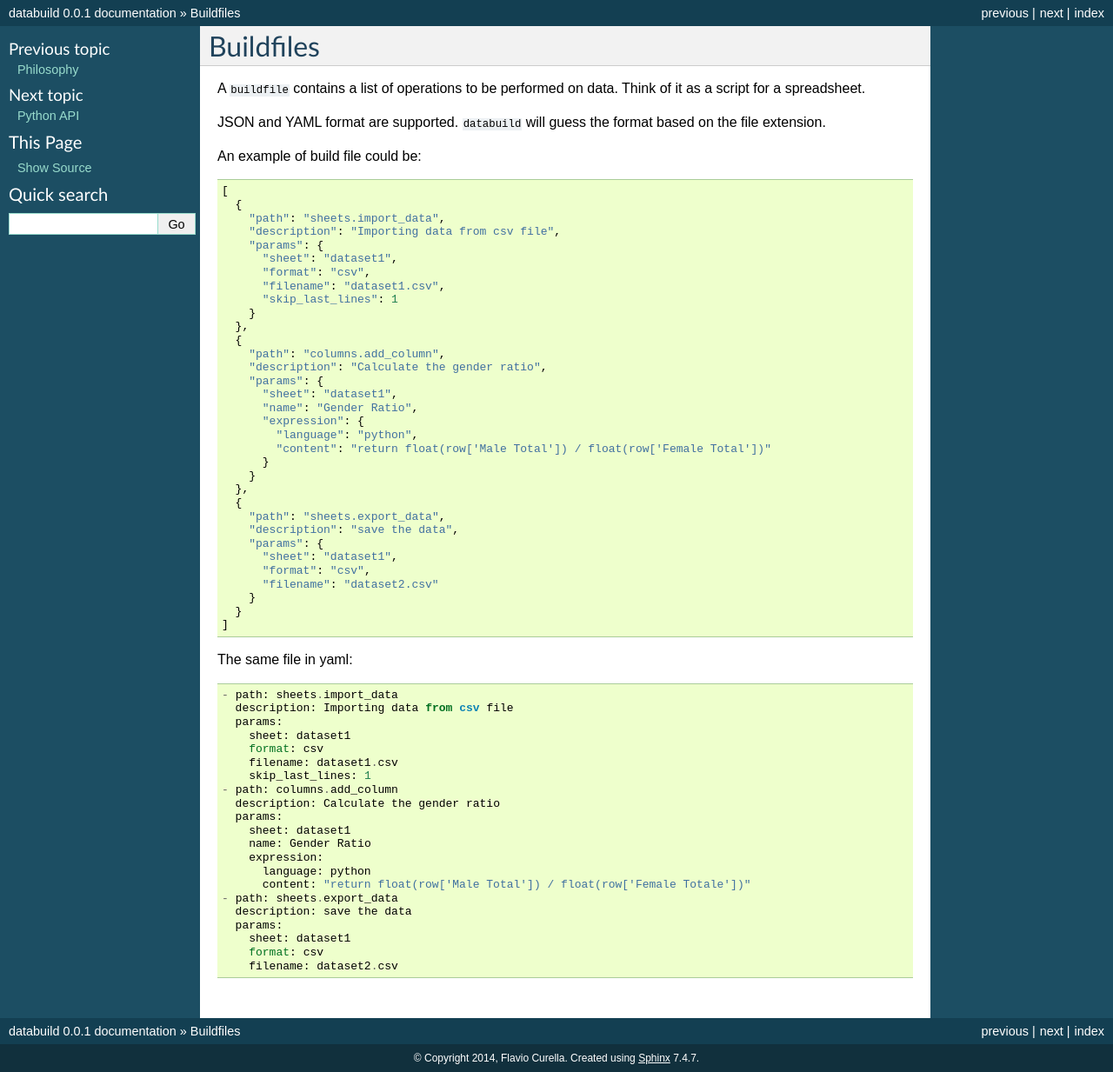
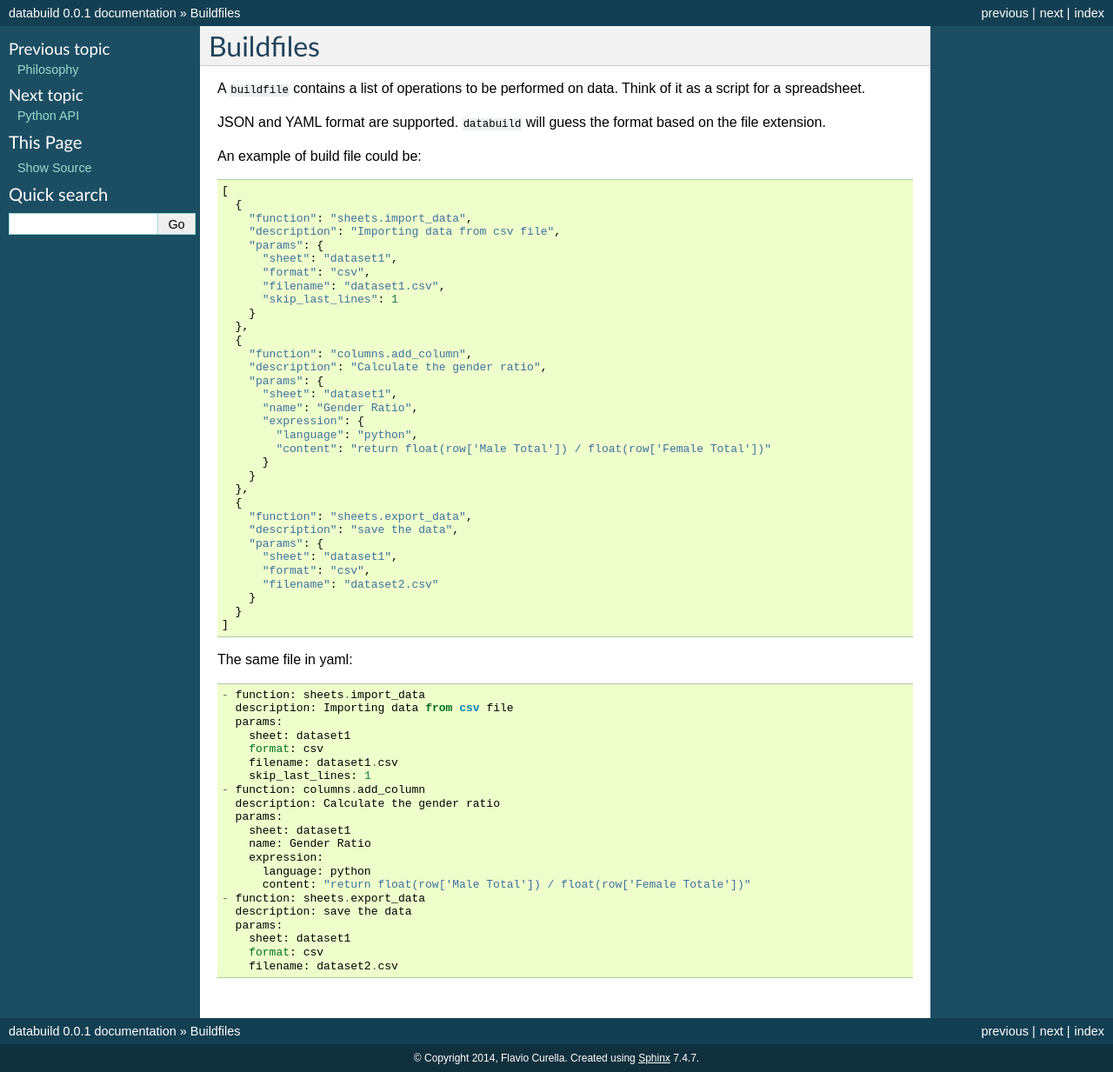
Before and after one commit to databuild/databuild, a Sphinx documentation site: the page built from docs/buildfiles.rst, in a window 1280 px wide. Shown: the whole page at 87% size. Built offline with Sphinx 7.4.7, drawn with Linux system fonts in a browser that asks for light colours.

Commit message:
renamed operation.path to operation.function

```diff
--- a/docs/buildfiles.rst
+++ b/docs/buildfiles.rst
@@ -11,7 +11,7 @@ An example of build file could be::
 
     [
       {
-        "path": "sheets.import_data",
+        "function": "sheets.import_data",
         "description": "Importing data from csv file",
         "params": {
           "sheet": "dataset1",
@@ -21,7 +21,7 @@ An example of build file could be::
         }
       },
       {
-        "path": "columns.add_column",
+        "function": "columns.add_column",
         "description": "Calculate the gender ratio",
         "params": {
           "sheet": "dataset1",
@@ -33,7 +33,7 @@ An example of build file could be::
         }
       },
       {
-        "path": "sheets.export_data",
+        "function": "sheets.export_data",
         "description": "save the data",
         "params": {
           "sheet": "dataset1",
@@ -45,14 +45,14 @@ An example of build file could be::
 
 The same file in yaml::
 
-    - path: sheets.import_data
+    - function: sheets.import_data
       description: Importing data from csv file
       params:
         sheet: dataset1
         format: csv
         filename: dataset1.csv
         skip_last_lines: 1
-    - path: columns.add_column
+    - function: columns.add_column
       description: Calculate the gender ratio
       params:
         sheet: dataset1
@@ -60,7 +60,7 @@ The same file in yaml::
         expression:
           language: python
           content: "return float(row['Male Total']) / float(row['Female Totale'])"
-    - path: sheets.export_data
+    - function: sheets.export_data
       description: save the data
       params:
         sheet: dataset1
--- a/docs/operations.rst
+++ b/docs/operations.rst
@@ -3,7 +3,7 @@ Operation Functions
 
 Operations functions are regular Python function that perform actions on the book. Examples of operations are: ``sheets.import_data``, ``columns.add_column``, ``columns.update_column``, and more.
 
-They have a path that identifies them, an optional description and a number of parameters that they accept. Different operation functions accept different parameters.
+They have a ``function` name that identifies them, an optional description and a number of parameters that they accept. Different operation functions accept different parameters.
 
 Available Operation Functions
 =============================
@@ -148,7 +148,7 @@ As long as your operation function is in your ``PYTHONPATH``, you can call it in
     [
         ...,
         {
-            "path": "mymodule.myoperation",
+            "function": "mymodule.myoperation",
             "description": "",
             "params": {
                 "foo": "foos",
--- a/docs/quickstart.rst
+++ b/docs/quickstart.rst
@@ -15,7 +15,7 @@ An example of build file could be::
 
     [
       {
-        "path": "sheets.import_data",
+        "function": "sheets.import_data",
         "description": "Importing data from csv file",
         "params": {
           "sheet": "dataset1",
@@ -25,7 +25,7 @@ An example of build file could be::
         }
       },
       {
-        "path": "columns.add_column",
+        "function": "columns.add_column",
         "description": "Calculate the gender ratio",
         "params": {
           "sheet": "dataset1",
@@ -37,7 +37,7 @@ An example of build file could be::
         }
       },
       {
-        "path": "sheets.export_data",
+        "function": "sheets.export_data",
         "description": "save the data",
         "params": {
           "sheet": "dataset1",
```
Also changed, not shown: README.md (+3 -3 lines), 6 other files.
